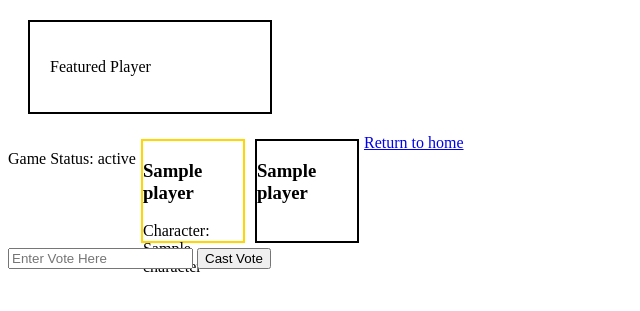
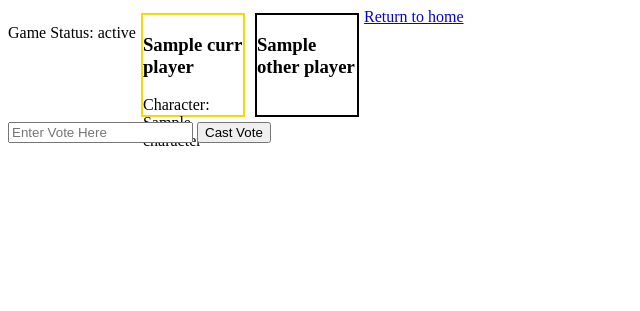
Before and after one commit to alex-law/villagers, a Flask app: template templates/village.html in a window 1280 px wide. Shown: the top 311 px of the page, without its empty margins (0-640 px from the left). Run offline with Flask 3, Linux system fonts and the light colour scheme; the template is opened without the code that fills it: most values are stand-ins (such as "Sample title", 1, 10 or a date in 2020); some libraries are stand-ins or nearby versions.

Commit message:
correct boxes updating from vote

```diff
--- a/main.py
+++ b/main.py
@@ -29,8 +29,9 @@ def checkVotes(_id, player_name):
         other_players = [p for p in game['players'] if p['player_name'] != player_name]
         voted_players = [p for p in other_players if p['vote'] != '']
         if len(voted_players) > 0:
-            socketio.emit('update_ui', {'borderColor': 'red'})
-            return
+            for voted_player in voted_players:
+                socketio.emit('update_ui', {'voted_player': voted_player['player_name'], 'borderColor': 'red'})
+            # return
         time.sleep(2)
 
 
@@ -55,6 +56,7 @@ def play():
     player = [p for p in players if p['player_name'] == player_name]
     if len(player) > 1:
         raise Exception('Multiple players in game with same name')
+    other_players = [p for p in players if p['player_name'] != player_name]
     player = player[0]
     game['status'] = 'In Progress'
     db.collection.replace_one({'_id': _id}, game)
@@ -62,7 +64,7 @@ def play():
     thread = threading.Thread(target=checkVotes, args=(_id, player_name))
     thread.start()
 
-    return render_template("village.html", game=game, player=player, players=players)
+    return render_template("village.html", game=game, curr_player=player, other_players=other_players)
 
 @app.post("/newGame")
 def newGame():
--- a/templates/village.html
+++ b/templates/village.html
@@ -1,4 +1,5 @@
 <script src="https://ajax.googleapis.com/ajax/libs/jquery/3.5.1/jquery.min.js"></script>
+
 <script>
 $(document).ready(function(){
     $("#voteButton").click(function(){
@@ -35,36 +36,6 @@ $(document).ready(function(){
 });
 </script>
 
-
-
-<!DOCTYPE html>
-<html lang="en">
-<head>
-    <meta charset="UTF-8">
-    <title>WebSocket Update Example</title>
-    <script src="https://cdn.socket.io/4.0.0/socket.io.min.js"></script>
-    <script type="text/javascript" charset="utf-8">
-        document.addEventListener('DOMContentLoaded', (event) => {
-            var socket = io.connect(location.protocol + '//' + document.domain + ':' + location.port);
-
-            socket.on('update_ui', (data) => {
-                // Update the border color of the element when the 'update_ui' event is received
-                document.getElementById('featured-player').style.borderColor = data.borderColor;
-            });
-        });
-    </script>
-</head>
-<body>
-    <div id="featured-player" style="border: 2px solid black; padding: 20px; width: 200px; margin: 20px;">
-        <p>Featured Player</p>
-    </div>
-</body>
-</html>
-
-
-
-
-
 <!DOCTYPE html>
 <html lang="en">
 <head>
@@ -96,8 +67,13 @@ $(document).ready(function(){
             var socket = io.connect(location.protocol + '//' + document.domain + ':' + location.port);
 
             socket.on('update_ui', (data) => {
+                var voted_player = data.voted_player
+                var voted_player_div = document.getElementById(voted_player);
                 // Update the border color of the element when the 'update_ui' event is received
-                document.getElementById('player-square').style.borderColor = data.borderColor;
+                if (voted_player_div) {
+                console.log(voted_player)
+                voted_player_div.style.borderColor = data.borderColor;
+                }
             });
         });
     </script>
@@ -108,22 +84,16 @@ $(document).ready(function(){
         <p>Game Status: {{ game['status'] }}</p>
         <!-- Featured Player -->
         <div class="player-square featured-player">
-            <h3>{{ player['player_name'] }}</h3>
-            <p>Character: {{ player['character'] }}</p>
+            <h3>{{ curr_player['player_name'] }}</h3>
+            <p>Character: {{ curr_player['character'] }}</p>
             <!-- Example of a different stat for the featured player -->
-            <!-- <p>Special Ability: {{ players[0].special_ability }}</p> -->
         </div>
 
         <!-- Other Players -->
-        {% for player in players %}
-            {% if player.name != player['player_name'] %}
-            <div class="player-square">
-                <h3>{{ player['player_name'] }}</h3>
-                <!-- <p>Score: {{ player.score }}</p> -->
-                <!-- Assuming other players might not have 'special_ability' or it's displayed differently -->
-                <!-- <p>Games Played: {{ player.games_played }}</p> -->
+        {% for other_player in other_players %}
+            <div  id="{{ other_player['player_name'] }}" class="player-square">
+                <h3>{{ other_player['player_name'] }}</h3>
             </div>
-            {% endif %}
         {% endfor %}
         <a href="/" class="button">Return to home</a>
     </div>
```
